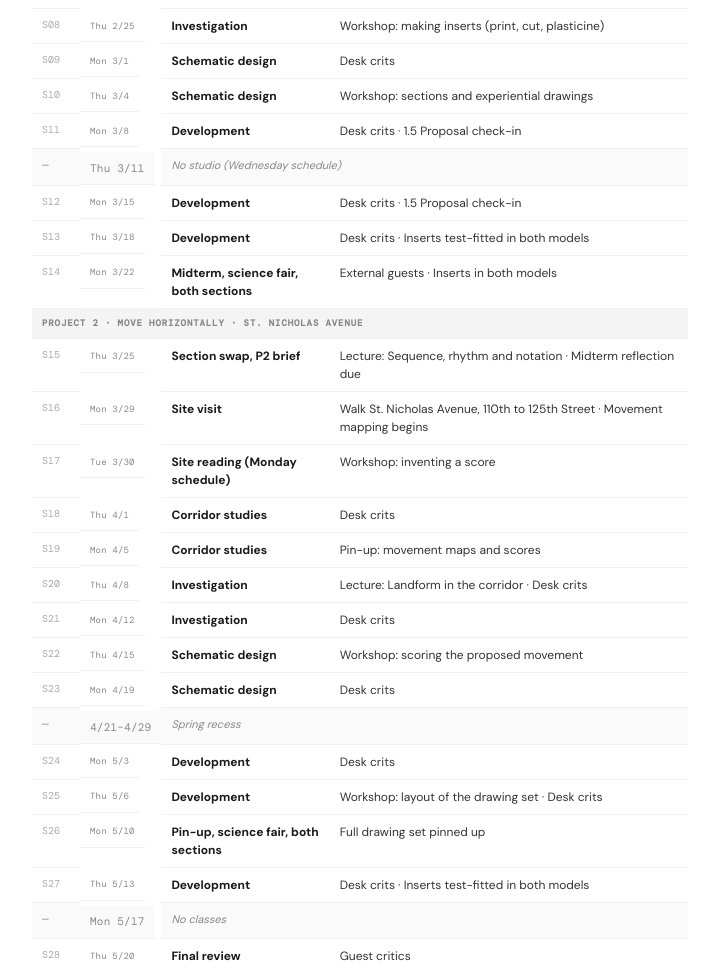
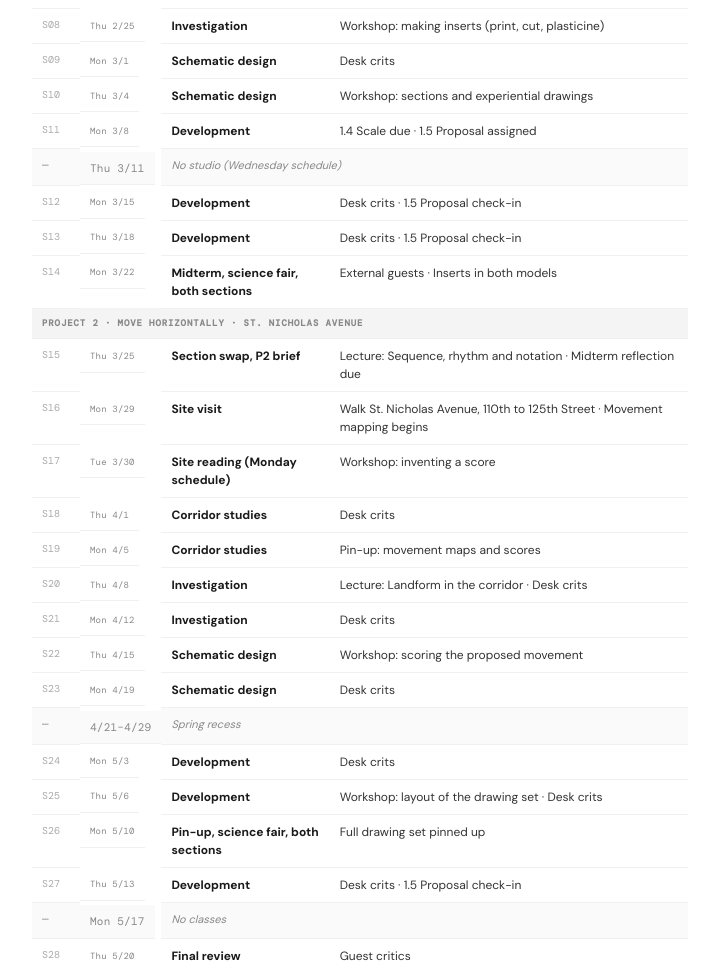
Before and after one commit to landscape-courses/foundation-studio-2, a plain HTML site: page index.html in a window 1280 px wide. Shown: the part 5867-6843 px from the top of the page, without its empty margins (420-1139 px from the left). Drawn offline with nearby package versions, Linux system fonts and the light colour scheme; a web font is replaced by a local one.

Commit message:
Schedule: S11 to S13 rows for 1.4 and 1.5
Co-Authored-By: Claude Opus 5.5 <noreply@anthropic.com>

```diff
--- a/index.html
+++ b/index.html
@@ -232,10 +232,10 @@
             <tr><td class="week-num">S08</td><td class="week-date">Thu 2/25</td><td class="week-topic">Investigation</td><td>Workshop: making inserts (print, cut, plasticine)</td></tr>
             <tr><td class="week-num">S09</td><td class="week-date">Mon 3/1</td><td class="week-topic">Schematic design</td><td>Desk crits</td></tr>
             <tr><td class="week-num">S10</td><td class="week-date">Thu 3/4</td><td class="week-topic">Schematic design</td><td>Workshop: sections and experiential drawings</td></tr>
-            <tr><td class="week-num">S11</td><td class="week-date">Mon 3/8</td><td class="week-topic">Development</td><td>Desk crits &middot; 1.5 Proposal check-in</td></tr>
+            <tr><td class="week-num">S11</td><td class="week-date">Mon 3/8</td><td class="week-topic">Development</td><td>1.4 Scale due &middot; 1.5 Proposal assigned</td></tr>
             <tr class="no-class-row"><td class="week-num">&mdash;</td><td class="week-date">Thu 3/11</td><td colspan="2">No studio (Wednesday schedule)</td></tr>
             <tr><td class="week-num">S12</td><td class="week-date">Mon 3/15</td><td class="week-topic">Development</td><td>Desk crits &middot; 1.5 Proposal check-in</td></tr>
-            <tr><td class="week-num">S13</td><td class="week-date">Thu 3/18</td><td class="week-topic">Development</td><td>Desk crits &middot; Inserts test-fitted in both models</td></tr>
+            <tr><td class="week-num">S13</td><td class="week-date">Thu 3/18</td><td class="week-topic">Development</td><td>Desk crits &middot; 1.5 Proposal check-in</td></tr>
             <tr><td class="week-num">S14</td><td class="week-date">Mon 3/22</td><td class="week-topic"><strong>Midterm</strong>, science fair, both sections</td><td>External guests &middot; Inserts in both models</td></tr>
             <tr class="part-header"><td colspan="4">Project 2 &middot; Move Horizontally &middot; St. Nicholas Avenue</td></tr>
             <tr><td class="week-num">S15</td><td class="week-date">Thu 3/25</td><td class="week-topic">Section swap, P2 brief</td><td>Lecture: Sequence, rhythm and notation &middot; Midterm reflection due</td></tr>
@@ -251,7 +251,7 @@
             <tr><td class="week-num">S24</td><td class="week-date">Mon 5/3</td><td class="week-topic">Development</td><td>Desk crits</td></tr>
             <tr><td class="week-num">S25</td><td class="week-date">Thu 5/6</td><td class="week-topic">Development</td><td>Workshop: layout of the drawing set &middot; Desk crits</td></tr>
             <tr><td class="week-num">S26</td><td class="week-date">Mon 5/10</td><td class="week-topic"><strong>Pin-up</strong>, science fair, both sections</td><td>Full drawing set pinned up</td></tr>
-            <tr><td class="week-num">S27</td><td class="week-date">Thu 5/13</td><td class="week-topic">Development</td><td>Desk crits &middot; Inserts test-fitted in both models</td></tr>
+            <tr><td class="week-num">S27</td><td class="week-date">Thu 5/13</td><td class="week-topic">Development</td><td>Desk crits &middot; 1.5 Proposal check-in</td></tr>
             <tr class="no-class-row"><td class="week-num">&mdash;</td><td class="week-date">Mon 5/17</td><td colspan="2">No classes</td></tr>
             <tr><td class="week-num">S28</td><td class="week-date">Thu 5/20</td><td class="week-topic"><strong>Final review</strong></td><td>Guest critics</td></tr>
           </tbody>
```
